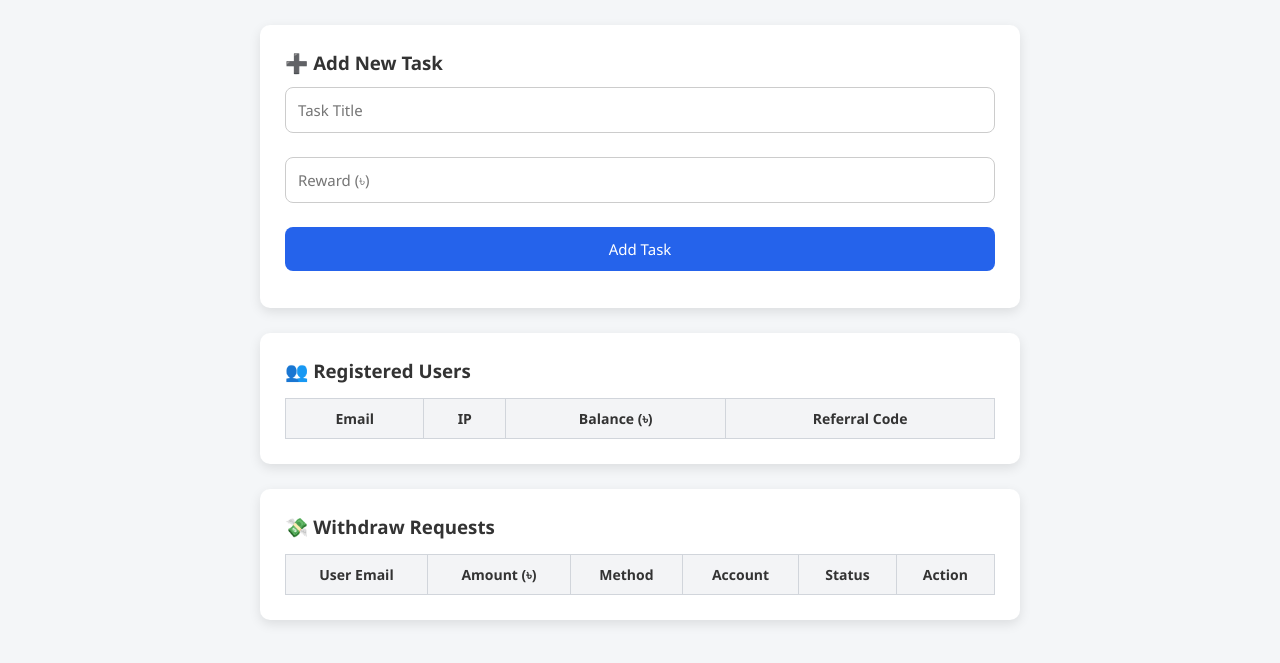
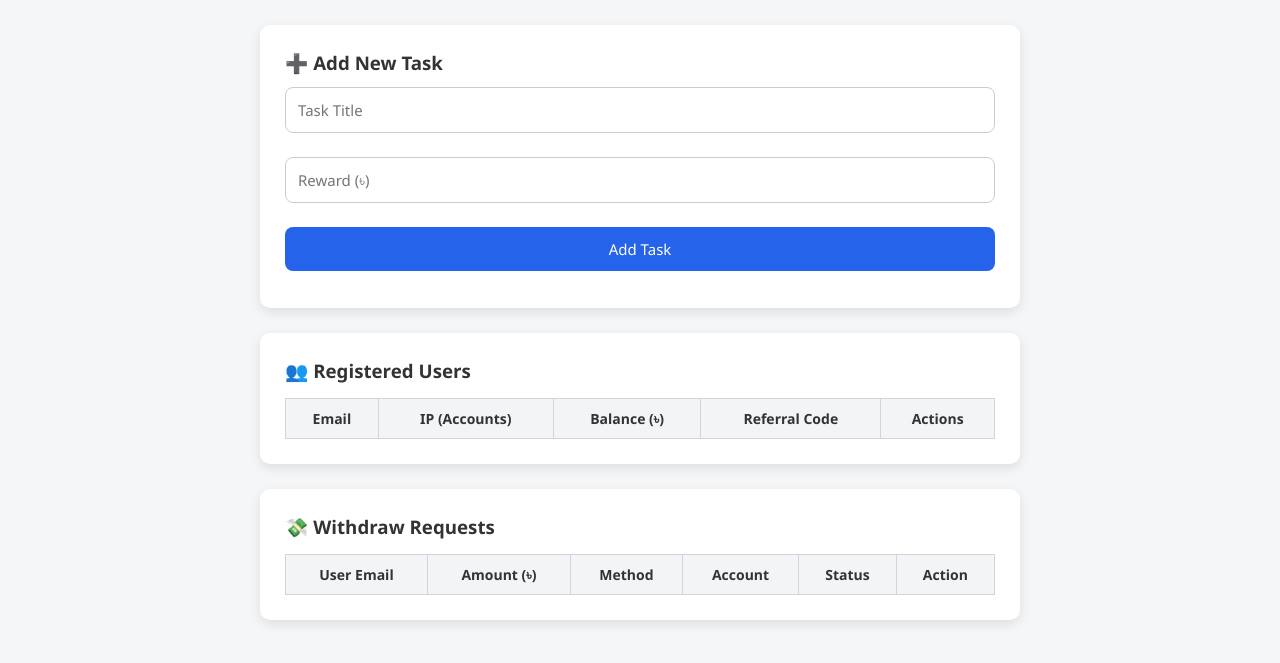
Before and after one commit to SIAM-NEW-XD/ERNING-BD, a plain HTML site: page admin.html in a window 1280 px wide. Shown: the part 69-732 px from the top of the page. Drawn offline with Linux system fonts and the light colour scheme.

Commit message:
Update admin.html

```diff
--- a/admin.html
+++ b/admin.html
@@ -13,6 +13,7 @@
   </div>
 
   <div class="container admin-container">
+
     <!-- Add Task Section -->
     <section class="admin-section">
       <h3>➕ Add New Task</h3>
@@ -30,9 +31,10 @@
         <thead>
           <tr>
             <th>Email</th>
-            <th>IP</th>
+            <th>IP (Accounts)</th>
             <th>Balance (৳)</th>
             <th>Referral Code</th>
+            <th>Actions</th>
           </tr>
         </thead>
         <tbody>
@@ -60,6 +62,7 @@
         </tbody>
       </table>
     </section>
+
   </div>
 
   <script src="js/admin.js"></script>
```
